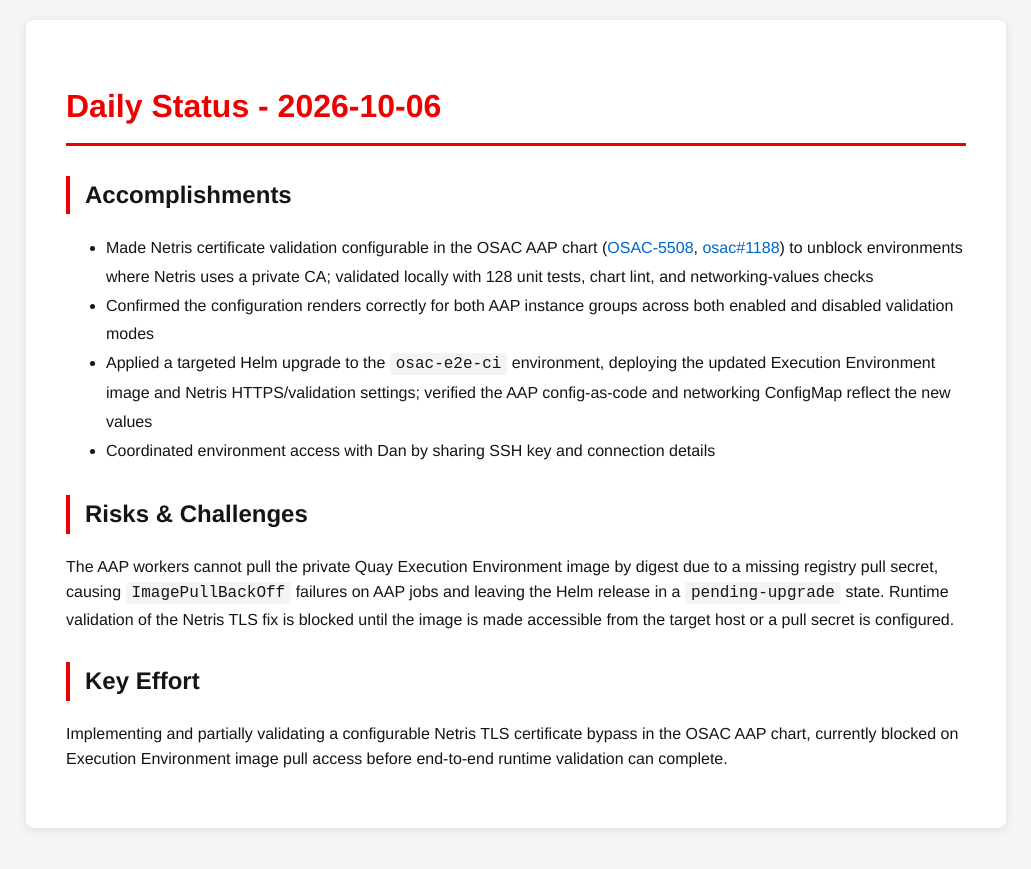
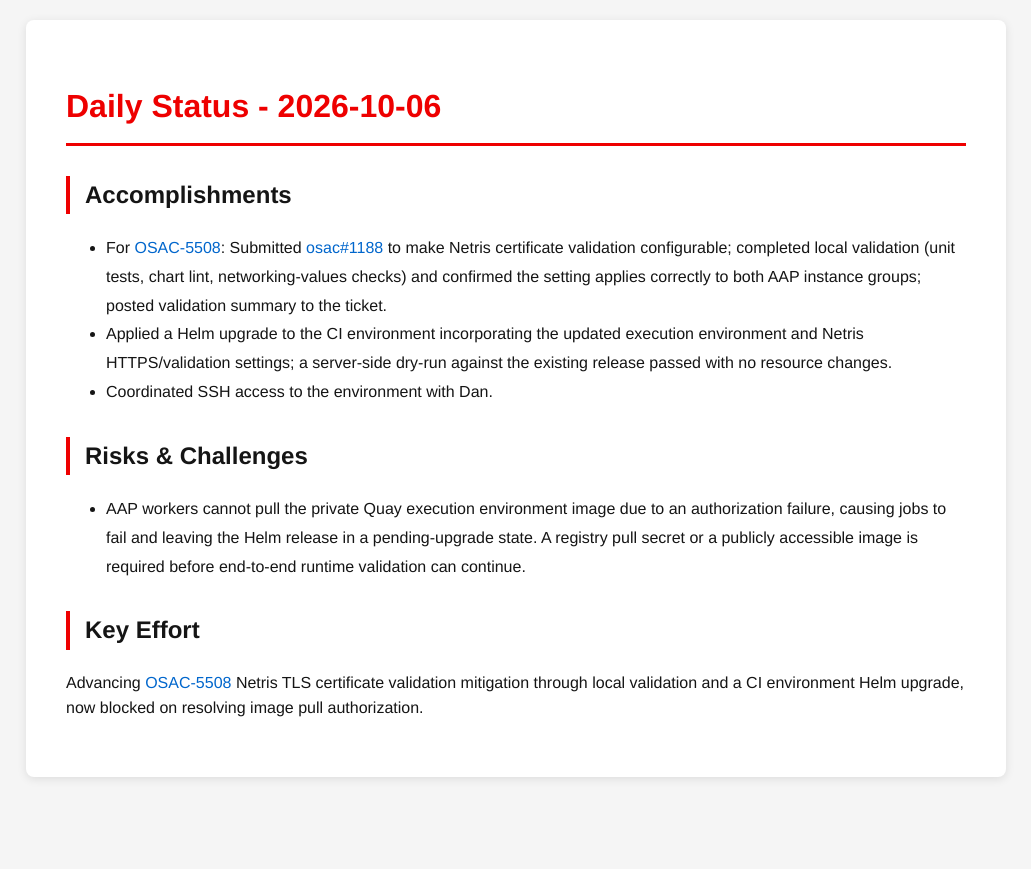
Before and after one commit to tzvatot/daily-status, a Jekyll site: the page built from 2026-10-06.md, in a window 1280 px wide. Shown: the top 869 px of the page, without its empty margins (124-1155 px from the left). Built offline with Jekyll 4.4.1, drawn with Linux system fonts in a browser that asks for light colours.

Commit message:
Daily status update - 2026-10-06

```diff
--- a/2026-10-06.md
+++ b/2026-10-06.md
@@ -7,13 +7,12 @@
 # Daily Status - 2026-10-06
 
 ## Accomplishments
-- Made Netris certificate validation configurable in the OSAC AAP chart ([OSAC-5508](https://redhat.atlassian.net/browse/OSAC-5508), [osac#1188](https://github.com/osac-project/osac/pull/1188)) to unblock environments where Netris uses a private CA; validated locally with 128 unit tests, chart lint, and networking-values checks
-- Confirmed the configuration renders correctly for both AAP instance groups across both enabled and disabled validation modes
-- Applied a targeted Helm upgrade to the `osac-e2e-ci` environment, deploying the updated Execution Environment image and Netris HTTPS/validation settings; verified the AAP config-as-code and networking ConfigMap reflect the new values
-- Coordinated environment access with Dan by sharing SSH key and connection details
+- For [OSAC-5508](https://redhat.atlassian.net/browse/OSAC-5508): Submitted [osac#1188](https://github.com/osac-project/osac/pull/1188) to make Netris certificate validation configurable; completed local validation (unit tests, chart lint, networking-values checks) and confirmed the setting applies correctly to both AAP instance groups; posted validation summary to the ticket.
+- Applied a Helm upgrade to the CI environment incorporating the updated execution environment and Netris HTTPS/validation settings; a server-side dry-run against the existing release passed with no resource changes.
+- Coordinated SSH access to the environment with Dan.
 
 ## Risks & Challenges
-The AAP workers cannot pull the private Quay Execution Environment image by digest due to a missing registry pull secret, causing `ImagePullBackOff` failures on AAP jobs and leaving the Helm release in a `pending-upgrade` state. Runtime validation of the Netris TLS fix is blocked until the image is made accessible from the target host or a pull secret is configured.
+- AAP workers cannot pull the private Quay execution environment image due to an authorization failure, causing jobs to fail and leaving the Helm release in a pending-upgrade state. A registry pull secret or a publicly accessible image is required before end-to-end runtime validation can continue.
 
 ## Key Effort
-Implementing and partially validating a configurable Netris TLS certificate bypass in the OSAC AAP chart, currently blocked on Execution Environment image pull access before end-to-end runtime validation can complete.
+Advancing [OSAC-5508](https://redhat.atlassian.net/browse/OSAC-5508) Netris TLS certificate validation mitigation through local validation and a CI environment Helm upgrade, now blocked on resolving image pull authorization.
```
